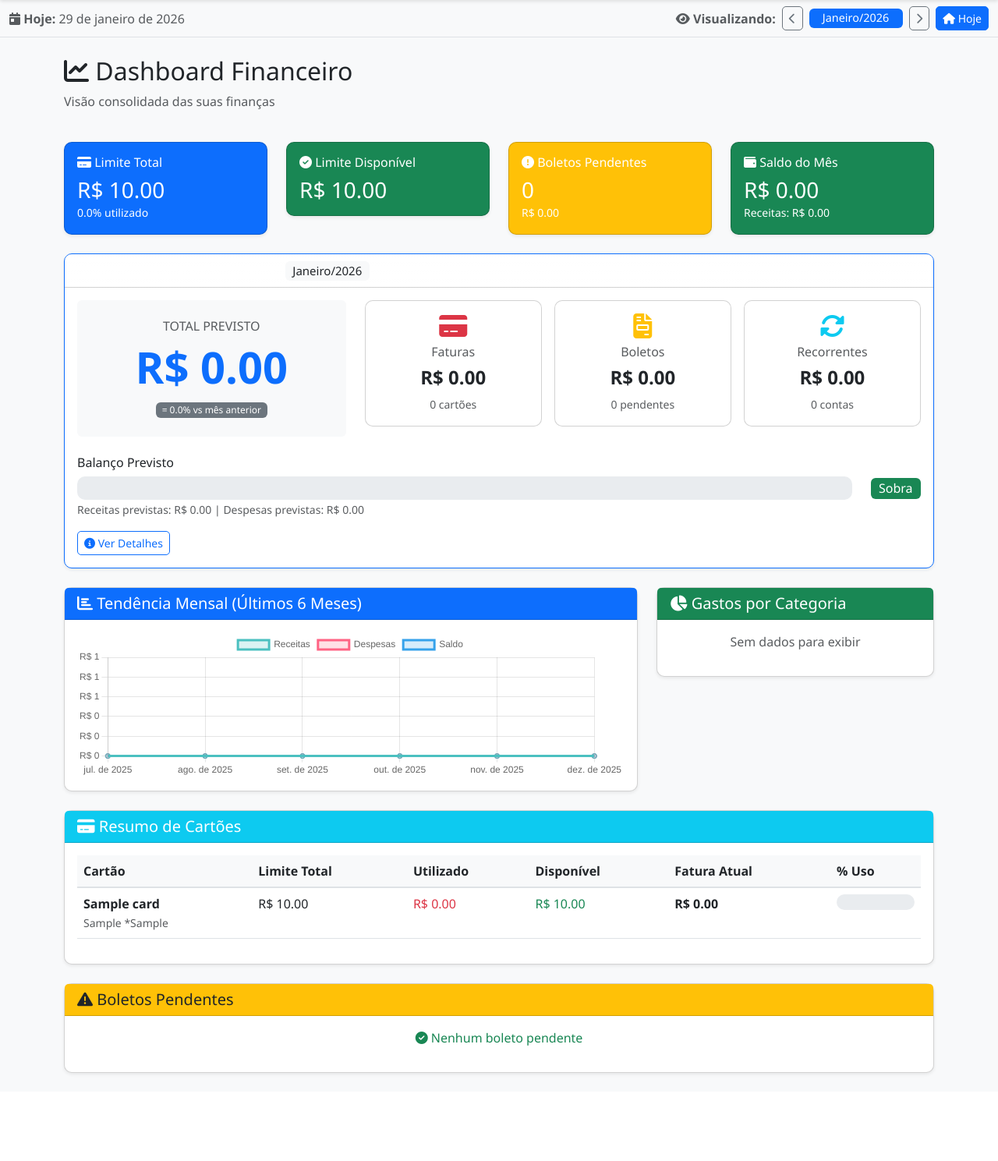
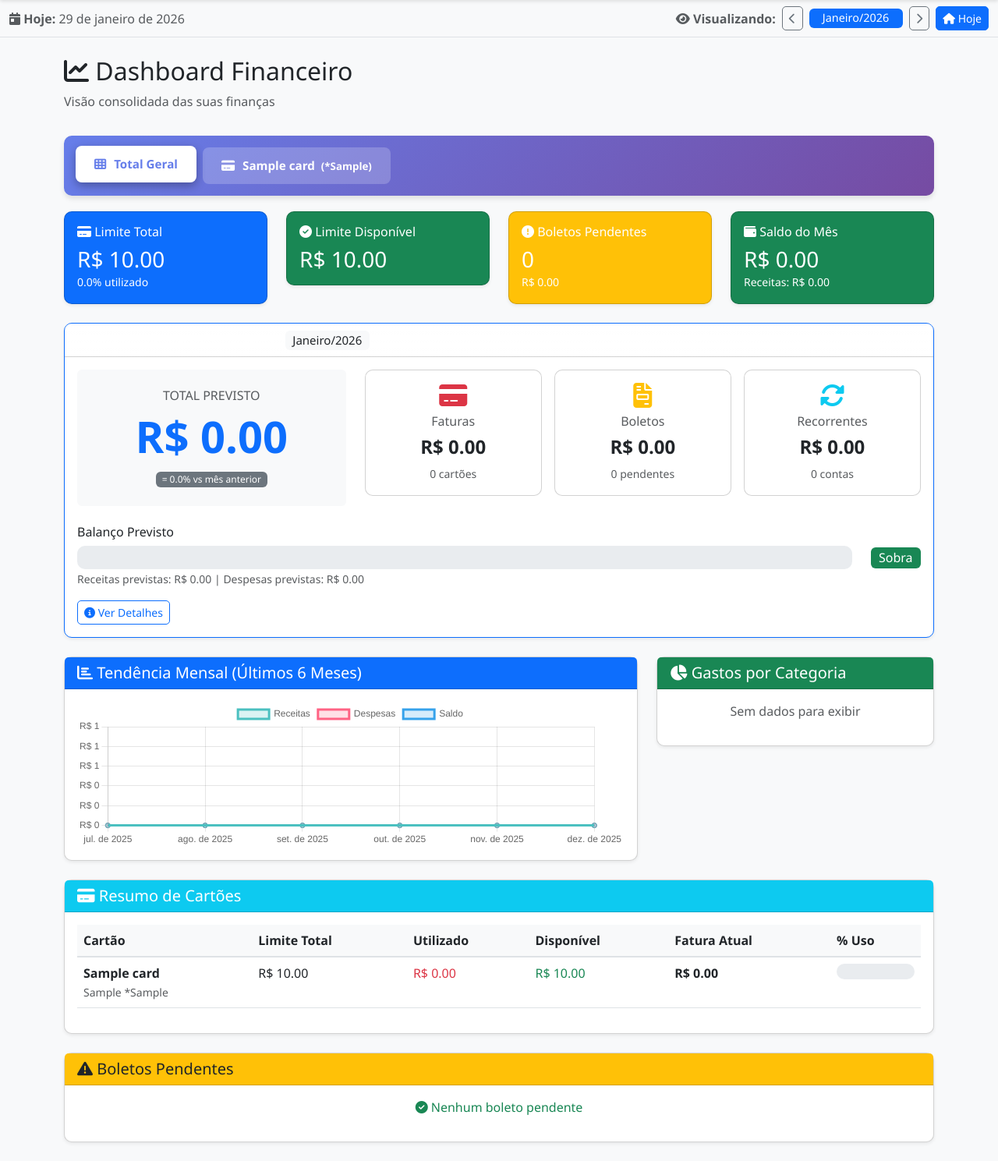
Before and after one commit to hiraokagabriel/gestor-gastos, a Flask app: page /dashboard/ in a window 1280 px wide. Shown: the part 56-1545 px from the top of the page at 78% size. Before the commit the page ends 1435 px from the top, so only its background shows below. Run offline with Flask 3, Linux system fonts and the light colour scheme; tables that the repository leaves empty hold one stand-in row (values such as "Sample post"); data that the repository does not hold is empty.

Commit message:
Adicionar dashboard com abas por cartão e saldo projetado na navegação temporal

```diff
--- a/static/js/temporal-nav.js
+++ b/static/js/temporal-nav.js
@@ -11,9 +11,10 @@ if (typeof monthNamesGlobal === 'undefined') {
         'Julho', 'Agosto', 'Setembro', 'Outubro', 'Novembro', 'Dezembro'];
 }
 
-function updateTemporalNav() {
+async function updateTemporalNav() {
     const display = document.getElementById('temporalMonthDisplay');
     const alert = document.getElementById('temporalAlert');
+    const balanceSection = document.getElementById('projectedBalanceSection');
 
     if (display) {
         display.textContent = `${monthNamesGlobal[viewingMonth]}/${viewingYear}`;
@@ -26,6 +27,62 @@ function updateTemporalNav() {
         } else {
             alert.style.display = 'none';
         }
+    }
+
+    // Carregar saldo projetado
+    if (balanceSection && (viewingMonth !== currentMonth || viewingYear !== currentYear)) {
+        await loadProjectedBalance();
+    } else if (balanceSection) {
+        balanceSection.style.display = 'none';
+    }
+}
+
+async function loadProjectedBalance() {
+    const balanceSection = document.getElementById('projectedBalanceSection');
+    if (!balanceSection) return;
+
+    try {
+        const response = await fetch(`/invoices/api/projected-balance?month=${viewingMonth}&year=${viewingYear}`);
+        const data = await response.json();
+
+        const isPositive = data.projected_balance >= 0;
+        const prevMonthName = viewingMonth === 1 ? 'Dezembro' : monthNamesGlobal[viewingMonth - 1];
+
+        balanceSection.innerHTML = `
+            <div class="alert alert-info shadow-sm">
+                <h6 class="alert-heading">
+                    <i class="fas fa-calculator"></i>
+                    Situação Financeira Projetada - ${monthNamesGlobal[viewingMonth]}/${viewingYear}
+                </h6>
+                <hr>
+                <div class="row">
+                    <div class="col-md-4">
+                        <strong>💵 Saldo Atual:</strong>
+                        <h4 class="text-primary">R$ ${data.current_balance.toFixed(2)}</h4>
+                    </div>
+                    <div class="col-md-4">
+                        <strong>💸 A Pagar (até ${prevMonthName}):</strong>
+                        <h4 class="text-danger">R$ ${data.total_to_pay.toFixed(2)}</h4>
+                    </div>
+                    <div class="col-md-4">
+                        <strong>📈 Saldo Projetado:</strong>
+                        <h4 class="text-${isPositive ? 'success' : 'danger'}">
+                            R$ ${data.projected_balance.toFixed(2)}
+                            <i class="fas fa-${isPositive ? 'arrow-up' : 'arrow-down'}"></i>
+                        </h4>
+                    </div>
+                </div>
+                <hr>
+                <small class="text-muted">
+                    <i class="fas fa-info-circle"></i>
+                    <strong>Este é o saldo que você terá se pagar todas as faturas e boletos até ${prevMonthName}.</strong>
+                </small>
+            </div>
+        `;
+        balanceSection.style.display = 'block';
+    } catch (error) {
+        console.error('Erro ao carregar saldo projetado:', error);
+        balanceSection.style.display = 'none';
     }
 }
 
@@ -89,7 +146,7 @@ async function loadViewingDate() {
         const data = await response.json();
         viewingMonth = data.viewing_month;
         viewingYear = data.viewing_year;
-        updateTemporalNav();
+        await updateTemporalNav();
     } catch (error) {
         console.error('Erro ao carregar data:', error);
     }
--- a/templates/dashboard.html
+++ b/templates/dashboard.html
@@ -2,20 +2,96 @@
 
 {% block title %}Dashboard - Gestor de Gastos{% endblock %}
 
+{% block extra_css %}
+<style>
+/* Abas de Cartão */
+.card-tabs {
+    display: flex;
+    flex-wrap: wrap;
+    gap: 8px;
+    margin-bottom: 20px;
+    padding: 15px;
+    background: linear-gradient(135deg, #667eea 0%, #764ba2 100%);
+    border-radius: 10px;
+    box-shadow: 0 4px 6px rgba(0,0,0,0.1);
+}
+
+.card-tab {
+    padding: 12px 24px;
+    border: none;
+    background: rgba(255,255,255,0.2);
+    color: white;
+    border-radius: 8px;
+    cursor: pointer;
+    transition: all 0.3s ease;
+    font-weight: 600;
+    font-size: 0.95rem;
+    flex-shrink: 0;
+}
+
+.card-tab:hover {
+    background: rgba(255,255,255,0.3);
+    transform: translateY(-2px);
+    box-shadow: 0 4px 8px rgba(0,0,0,0.2);
+}
+
+.card-tab.active {
+    background: white;
+    color: #667eea;
+    box-shadow: 0 4px 12px rgba(0,0,0,0.3);
+    transform: translateY(-2px);
+}
+
+.card-tab i {
+    margin-right: 6px;
+}
+
+/* Animação suave ao trocar conteúdo */
+.dashboard-content {
+    animation: fadeIn 0.3s ease-in;
+}
+
+@keyframes fadeIn {
+    from { opacity: 0; transform: translateY(10px); }
+    to { opacity: 1; transform: translateY(0); }
+}
+
+/* Melhorar cards */
+.stat-card {
+    transition: transform 0.2s, box-shadow 0.2s;
+}
+
+.stat-card:hover {
+    transform: translateY(-5px);
+    box-shadow: 0 8px 16px rgba(0,0,0,0.2) !important;
+}
+</style>
+{% endblock %}
+
 {% block content %}
-<div class="row mb-4">
+<div class="row mb-3">
     <div class="col">
         <h2><i class="fas fa-chart-line"></i> Dashboard Financeiro</h2>
         <p class="text-muted">Visão consolidada das suas finanças</p>
     </div>
 </div>
 
+<!-- Abas de Cartão -->
+<div class="card-tabs" id="cardTabs">
+    <button class="card-tab active" onclick="switchCardView('all')" data-card="all">
+        <i class="fas fa-th"></i> Total Geral
+    </button>
+    <!-- Outros cartões serão adicionados via JavaScript -->
+</div>
+
+<!-- Conteúdo Dinâmico -->
+<div class="dashboard-content" id="dashboardContent">
     <!-- Cards de Resumo -->
     <div class="row mb-4" id="summaryCards">
         <!-- Cards serão carregados aqui -->
     </div>
 
-<!-- NOVO: Previsor de Gastos -->
+    <!-- PREVISOR DE GASTOS -->
     <div class="row mb-4">
         <div class="col-12">
             <div class="card shadow-sm border-primary">
@@ -62,8 +138,8 @@
         </div>
     </div>
 
-<!-- Tabela de Cartões -->
-<div class="row mb-4">
+    <!-- Tabela de Cartões (só aparece em "Total Geral") -->
+    <div class="row mb-4" id="cardsTableRow">
         <div class="col-12">
             <div class="card shadow-sm">
                 <div class="card-header bg-info text-white">
@@ -89,22 +165,73 @@
             </div>
         </div>
     </div>
+</div>
 {% endblock %}
 
 {% block extra_js %}
 <script>
 let trendChart = null;
 let categoryChart = null;
+let currentCardFilter = 'all';
+let allCards = [];
 
 const monthNames = ['', 'Janeiro', 'Fevereiro', 'Março', 'Abril', 'Maio', 'Junho',
     'Julho', 'Agosto', 'Setembro', 'Outubro', 'Novembro', 'Dezembro'];
+
+async function initDashboard() {
+    await loadCardTabs();
+    await loadDashboard();
+}
+
+async function loadCardTabs() {
+    try {
+        const response = await fetch('/cards/api/cards');
+        allCards = await response.json();
+
+        const tabsContainer = document.getElementById('cardTabs');
+
+        // Adicionar aba para cada cartão
+        allCards.forEach(card => {
+            const tab = document.createElement('button');
+            tab.className = 'card-tab';
+            tab.setAttribute('data-card', card.id);
+            tab.onclick = () => switchCardView(card.id);
+            tab.innerHTML = `
+                <i class="fas fa-credit-card"></i> ${card.name}
+                <small class="ms-1">(*${card.last_digits})</small>
+            `;
+            tabsContainer.appendChild(tab);
+        });
+    } catch (error) {
+        console.error('Erro ao carregar abas de cartões:', error);
+    }
+}
+
+function switchCardView(cardId) {
+    currentCardFilter = cardId;
+
+    // Atualizar abas ativas
+    document.querySelectorAll('.card-tab').forEach(tab => {
+        tab.classList.remove('active');
+    });
+    document.querySelector(`[data-card="${cardId}"]`).classList.add('active');
+
+    // Mostrar/ocultar tabela de cartões
+    document.getElementById('cardsTableRow').style.display =
+        cardId === 'all' ? 'block' : 'none';
+
+    // Recarregar dados
+    loadDashboard();
+}
 
 async function loadDashboard() {
     await loadSummary();
     await loadPrediction();
     await loadTrendChart();
     await loadCategoryChart();
+    if (currentCardFilter === 'all') {
         await loadCardsTable();
+    }
     await loadPendingBills();
 }
 
@@ -115,6 +242,27 @@ async function loadPrediction() {
 
         document.getElementById('predictionMonthLabel').textContent =
             `${monthNames[data.viewing_month]}/${data.viewing_year}`;
+
+        // Filtrar por cartão se necessário
+        let filteredData = data;
+        if (currentCardFilter !== 'all') {
+            filteredData = {
+                ...data,
+                breakdown: {
+                    ...data.breakdown,
+                    card_invoices: {
+                        items: data.breakdown.card_invoices.items.filter(item => item.card_id == currentCardFilter),
+                        total: data.breakdown.card_invoices.items
+                            .filter(item => item.card_id == currentCardFilter)
+                            .reduce((sum, item) => sum + item.amount, 0)
+                    }
+                },
+                total_predicted: data.breakdown.card_invoices.items
+                    .filter(item => item.card_id == currentCardFilter)
+                    .reduce((sum, item) => sum + item.amount, 0) +
+                    (currentCardFilter === 'all' ? data.breakdown.bills.total + data.breakdown.recurring.total : 0)
+            };
+        }
 
         const isPositive = data.balance.predicted >= 0;
         const comparisonIcon = data.comparison.difference > 0 ? '▲' :
@@ -128,7 +276,7 @@ async function loadPrediction() {
                 <div class="col-md-4">
                     <div class="text-center p-4 bg-light rounded">
                         <h6 class="text-muted mb-2">TOTAL PREVISTO</h6>
-                        <h2 class="display-4 fw-bold text-primary mb-2">R$ ${data.total_predicted.toFixed(2)}</h2>
+                        <h2 class="display-4 fw-bold text-primary mb-2">R$ ${filteredData.total_predicted.toFixed(2)}</h2>
                         <p class="mb-0">
                             <span class="badge bg-${comparisonColor}">
                                 ${comparisonIcon} ${Math.abs(data.comparison.difference_percent).toFixed(1)}% vs mês anterior
@@ -146,12 +294,13 @@ async function loadPrediction() {
                                 <div class="card-body text-center">
                                     <i class="fas fa-credit-card fa-2x text-danger mb-2"></i>
                                     <h6 class="text-muted">Faturas</h6>
-                                    <h4 class="fw-bold">R$ ${data.breakdown.card_invoices.total.toFixed(2)}</h4>
-                                    <small class="text-muted">${data.breakdown.card_invoices.items.length} cartões</small>
+                                    <h4 class="fw-bold">R$ ${filteredData.breakdown.card_invoices.total.toFixed(2)}</h4>
+                                    <small class="text-muted">${filteredData.breakdown.card_invoices.items.length} cartões</small>
                                 </div>
                             </div>
                         </div>
 
+                        ${currentCardFilter === 'all' ? `
                         <!-- Boletos -->
                         <div class="col-md-4">
                             <div class="card h-100">
@@ -175,6 +324,7 @@ async function loadPrediction() {
                                 </div>
                             </div>
                         </div>
+                        ` : ''}
                     </div>
                 </div>
             </div>
@@ -187,7 +337,7 @@ async function loadPrediction() {
                         <div class="col">
                             <div class="progress" style="height: 30px;">
                                 <div class="progress-bar ${isPositive ? 'bg-success' : 'bg-danger'}"
-                                     style="width: ${Math.abs(data.balance.predicted / (data.total_predicted || 1)) * 100}%">
+                                     style="width: ${Math.abs(data.balance.predicted / (filteredData.total_predicted || 1)) * 100}%">
                                     R$ ${data.balance.predicted.toFixed(2)}
                                 </div>
                             </div>
@@ -200,7 +350,7 @@ async function loadPrediction() {
                     </div>
                     <small class="text-muted">
                         Receitas previstas: R$ ${data.income.total.toFixed(2)} |
-                        Despesas previstas: R$ ${data.total_predicted.toFixed(2)}
+                        Despesas previstas: R$ ${filteredData.total_predicted.toFixed(2)}
                     </small>
                 </div>
             </div>
@@ -213,14 +363,15 @@ async function loadPrediction() {
                     </button>
                     <div class="collapse mt-3" id="predictionDetails">
                         <div class="row">
-                            <div class="col-md-4">
+                            <div class="col-md-${currentCardFilter === 'all' ? '4' : '12'}">
                                 <h6 class="fw-bold">Faturas por Cartão</h6>
                                 <ul class="list-unstyled">
-                                    ${data.breakdown.card_invoices.items.map(item =>
+                                    ${filteredData.breakdown.card_invoices.items.map(item =>
                                         `<li><i class="fas fa-credit-card text-danger"></i> ${item.card_name}: R$ ${item.amount.toFixed(2)}</li>`
                                     ).join('')}
                                 </ul>
                             </div>
+                            ${currentCardFilter === 'all' ? `
                             <div class="col-md-4">
                                 <h6 class="fw-bold">Boletos Pendentes</h6>
                                 <ul class="list-unstyled">
@@ -238,6 +389,7 @@ async function loadPrediction() {
                                     ).join('')}
                                 </ul>
                             </div>
+                            ` : ''}
                         </div>
                     </div>
                 </div>
@@ -254,13 +406,17 @@ async function loadPrediction() {
 
 async function loadSummary() {
     try {
-        const response = await fetch('/dashboard/api/summary');
+        const url = currentCardFilter === 'all'
+            ? '/dashboard/api/summary'
+            : `/dashboard/api/summary?card_id=${currentCardFilter}`;
+
+        const response = await fetch(url);
         const data = await response.json();
 
         const summaryCards = document.getElementById('summaryCards');
         summaryCards.innerHTML = `
             <div class="col-md-3">
-                <div class="card text-white bg-primary shadow-sm">
+                <div class="card text-white bg-primary shadow-sm stat-card">
                     <div class="card-body">
                         <h6 class="card-title"><i class="fas fa-credit-card"></i> Limite Total</h6>
                         <h3 class="mb-0">R$ ${data.cards.total_limit.toFixed(2)}</h3>
@@ -269,7 +425,7 @@ async function loadSummary() {
                 </div>
             </div>
             <div class="col-md-3">
-                <div class="card text-white bg-success shadow-sm">
+                <div class="card text-white bg-success shadow-sm stat-card">
                     <div class="card-body">
                         <h6 class="card-title"><i class="fas fa-check-circle"></i> Limite Disponível</h6>
                         <h3 class="mb-0">R$ ${data.cards.total_available.toFixed(2)}</h3>
@@ -277,7 +433,7 @@ async function loadSummary() {
                 </div>
             </div>
             <div class="col-md-3">
-                <div class="card text-white bg-warning shadow-sm">
+                <div class="card text-white bg-warning shadow-sm stat-card">
                     <div class="card-body">
                         <h6 class="card-title"><i class="fas fa-exclamation-circle"></i> Boletos Pendentes</h6>
                         <h3 class="mb-0">${data.bills.pending_count}</h3>
@@ -286,7 +442,7 @@ async function loadSummary() {
                 </div>
             </div>
             <div class="col-md-3">
-                <div class="card text-white bg-${data.monthly.balance >= 0 ? 'success' : 'danger'} shadow-sm">
+                <div class="card text-white bg-${data.monthly.balance >= 0 ? 'success' : 'danger'} shadow-sm stat-card">
                     <div class="card-body">
                         <h6 class="card-title"><i class="fas fa-wallet"></i> Saldo do Mês</h6>
                         <h3 class="mb-0">R$ ${data.monthly.balance.toFixed(2)}</h3>
@@ -302,7 +458,11 @@ async function loadSummary() {
 
 async function loadTrendChart() {
     try {
-        const response = await fetch('/dashboard/api/monthly-trend');
+        const url = currentCardFilter === 'all'
+            ? '/dashboard/api/monthly-trend'
+            : `/dashboard/api/monthly-trend?card_id=${currentCardFilter}`;
+
+        const response = await fetch(url);
         const data = await response.json();
 
         const ctx = document.getElementById('trendChart').getContext('2d');
@@ -366,7 +526,11 @@ async function loadTrendChart() {
 
 async function loadCategoryChart() {
     try {
-        const response = await fetch('/dashboard/api/expenses-by-category');
+        const url = currentCardFilter === 'all'
+            ? '/dashboard/api/expenses-by-category'
+            : `/dashboard/api/expenses-by-category?card_id=${currentCardFilter}`;
+
+        const response = await fetch(url);
         const data = await response.json();
 
         if (data.length === 0) {
@@ -438,7 +602,7 @@ async function loadCardsTable() {
                         ${cards.map(card => {
                             const usagePercent = (card.total_used / card.limit_total * 100).toFixed(1);
                             return `
-                                <tr>
+                                <tr style="cursor: pointer;" onclick="switchCardView(${card.id})">
                                     <td><strong>${card.name}</strong><br><small class="text-muted">${card.flag} *${card.last_digits}</small></td>
                                     <td>R$ ${card.limit_total.toFixed(2)}</td>
                                     <td class="text-danger">R$ ${card.total_used.toFixed(2)}</td>
@@ -533,6 +697,6 @@ async function loadPendingBills() {
     }
 }
 
-document.addEventListener('DOMContentLoaded', loadDashboard);
+document.addEventListener('DOMContentLoaded', initDashboard);
 </script>
 {% endblock %}
```
Lines whose indentation alone changed are shown as unchanged.
